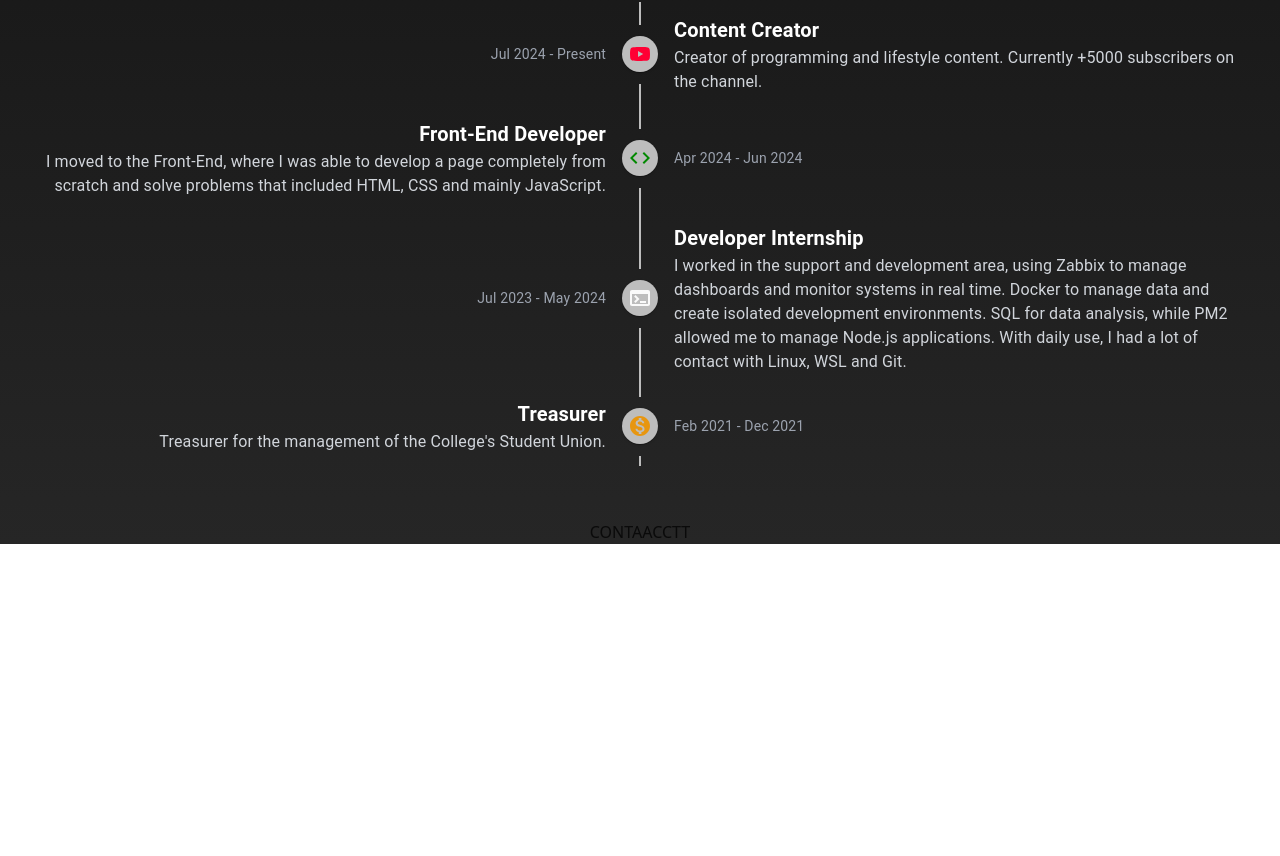
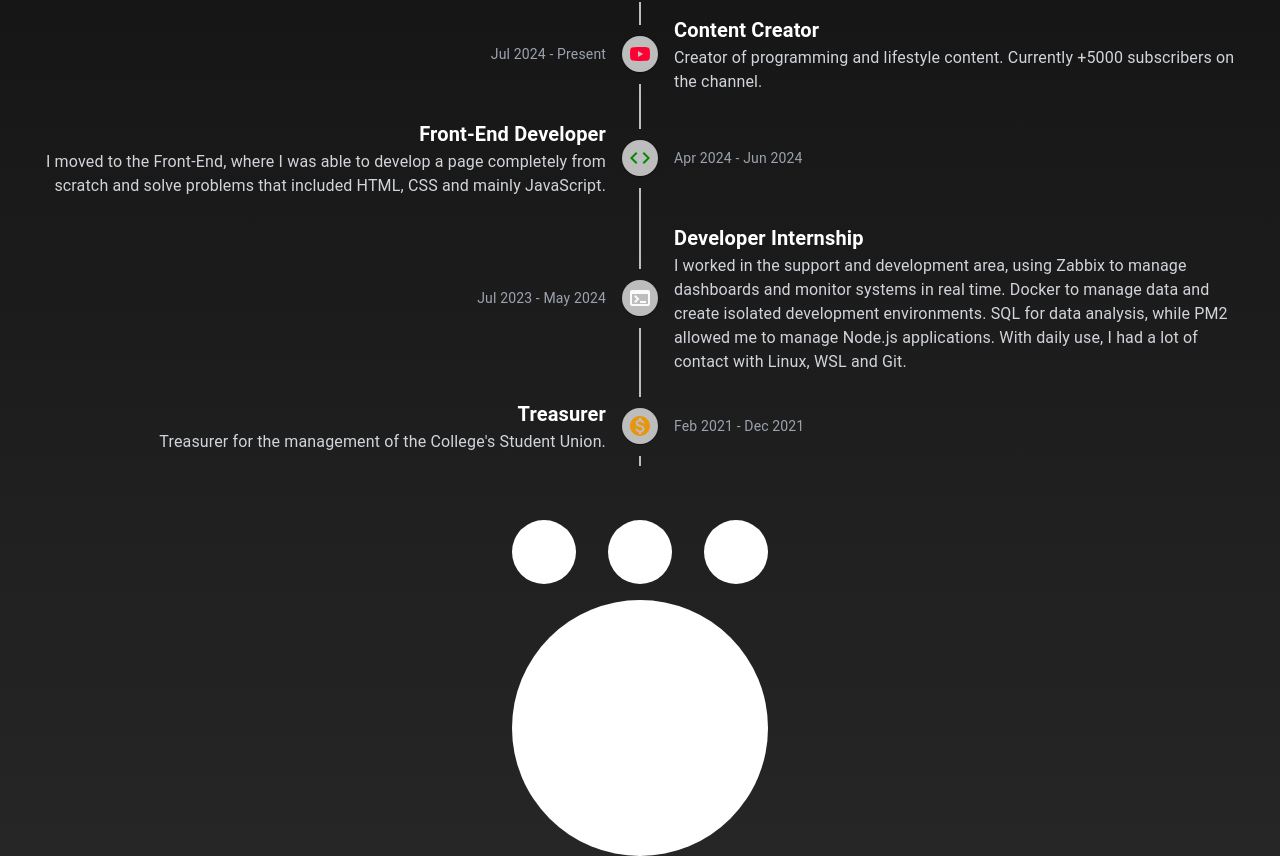
Before and after one commit to Szeckir/thomaz-portfolio, a React (Vite) app: page / in a window 1280 px wide. Shown: the part 1244-2100 px from the top of the page. Before the commit the page ends 1788 px from the top, so only its background shows below. Built offline with nearby package versions, Linux system fonts and the light colour scheme.

Commit message:
added contact page

```diff
--- a/src/components/ux/Contact.tsx
+++ b/src/components/ux/Contact.tsx
@@ -1,7 +1,23 @@
 function Contact() {
   return (
-    <div className="mt-12 justify-center text-center items-center">
-        <h1>CONTAACCTT</h1>
+    <div className="mt-12">
+      <div className="flex gap-8 justify-center">
+        <div className="bg-white w-16 h-16 rounded-full">
+
+        </div>
+
+        <div className="bg-white w-16 h-16 rounded-full">
+
+        </div>
+
+        <div className="bg-white w-16 h-16 rounded-full">
+
+        </div>
+      </div>
+
+      <div className="justify-center flex mt-4">
+        <div className="bg-white w-64 h-64 rounded-full"></div>
+      </div>
     </div>
   )
 }
```
